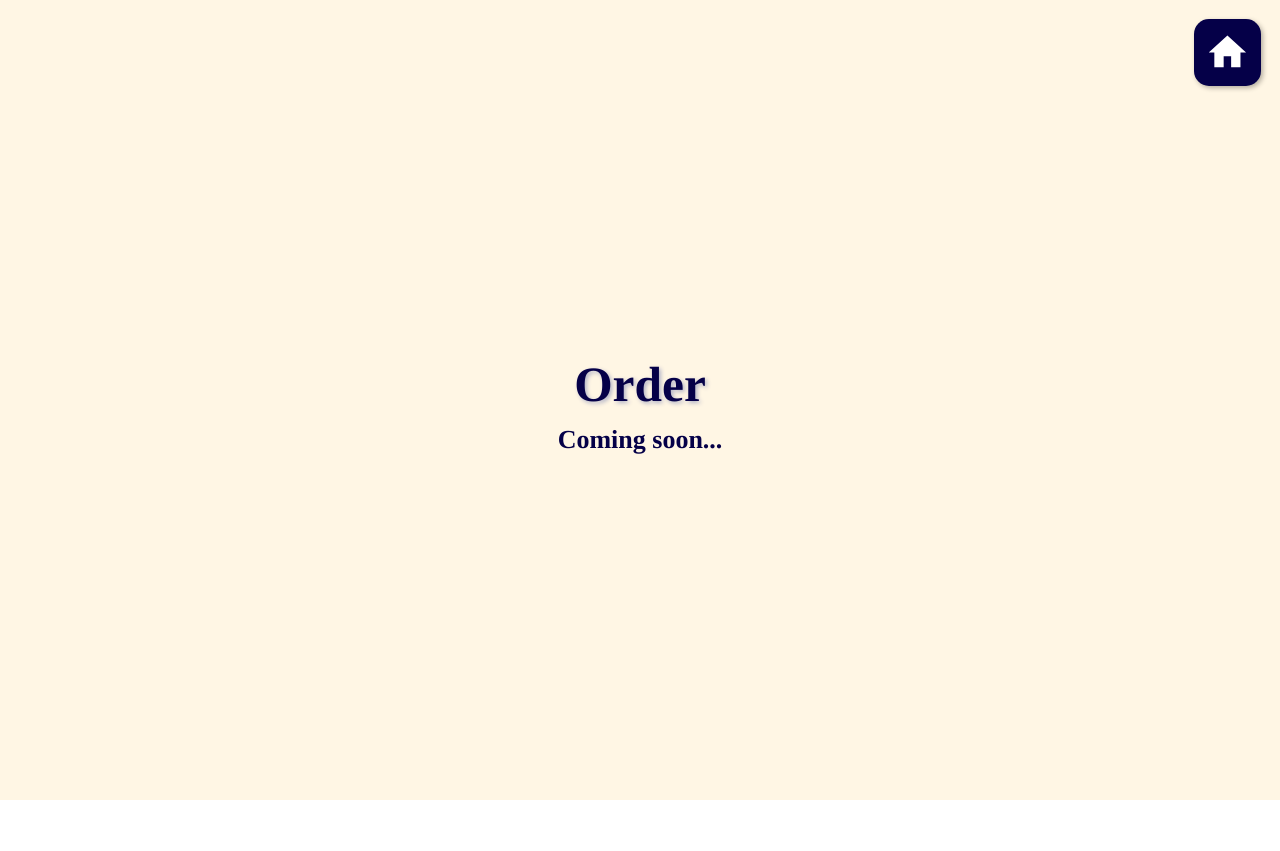
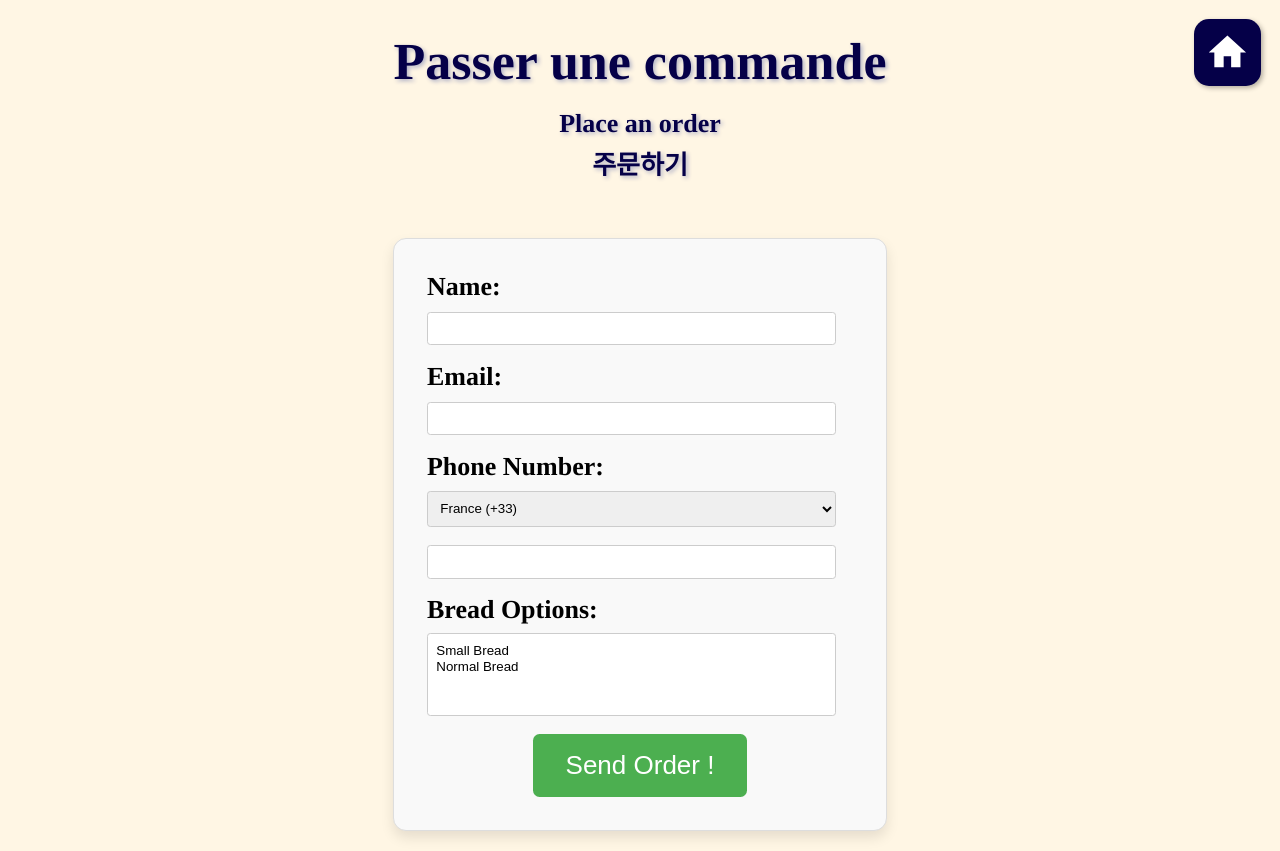
Before and after one commit to Kapwiing/miamlebonpain, a React (Create React App) app: page /order in a window 1280 px wide. Before the commit the page ends 800 px from the top, so only its background shows below. Built offline with nearby package versions, Linux system fonts and the light colour scheme.

Commit message:
Started to work on the order form

```diff
--- a/src/pages/Order.js
+++ b/src/pages/Order.js
@@ -1,17 +1,77 @@
 import '../style/Home.css';
+import '../style/Order.css';
 
 function Order() {
+    const validateEmail = (email) => {
+        const re = /^[^\s@]+@[^\s@]+\.[^\s@]+$/;
+        return re.test(String(email).toLowerCase());
+    };
+
+    const sanitizeInput = (input) => {
+        const element = document.createElement('div');
+        element.innerText = input;
+        return element.innerHTML;
+    };
+
+    const handleSubmit = (event) => {
+        event.preventDefault();
+        const email = sanitizeInput(event.target.email.value);
+        const name = sanitizeInput(event.target.name.value);
+        const countryCode = sanitizeInput(event.target.countryCode.value);
+        const phone = countryCode + sanitizeInput(event.target.phone.value);
+        const types = Array.from(event.target.types.selectedOptions).map(option => sanitizeInput(option.value));
+
+        if (!validateEmail(email)) {
+            alert("Please enter a valid email address.");
+            return;
+        }
+
+        console.log({ email, name, phone, types });
+
+        // Process sanitized inputs
+        alert("Form submitted!");
+    };
     return (
       <div className="Order">
         <header className="App-header">
           <div id="order">
-            <h1>Order</h1>
-            <p>
-              Coming soon...
-            </p>
-            </div>
+            <h1>Passer une commande</h1>
+            <h3>
+                Place an order
+                <br/>
+                주문하기
+            </h3>
+            <form onSubmit={handleSubmit}>
+              <div>
+                <label htmlFor="name">Name:</label>
+                <input type="text" id="name" name="name" required />
+              </div>
+              <div>
+                <label htmlFor="email">Email:</label>
+                <input type="email" id="email" name="email" required />
+              </div>
+              <div>
+                <label htmlFor="phone">Phone Number:</label>
+                <select id="countryCode" name="countryCode" required>
+                  <option value="+33">France (+33)</option>
+                  <option value="+82">South Korea (+82)</option>
+                  {/* <!-- Add more countries as needed --> */}
+                </select>
+                <input type="tel" id="phone" name="phone" pattern="[0-9]*" required />
+              </div>
+              <div>
+                <label htmlFor="types">Bread Options:</label>
+                <select id="types" name="types" multiple required>
+                  <option value="type2">Small Bread</option>
+                  <option value="type1">Normal Bread</option>
+                  {/* <!-- Add more types as needed --> */}
+                </select>
+              </div>
+              <button type="submit">Send Order !</button>
+            </form>
+          </div>
         </header>
-        </div>
+      </div>
     );
 }
 
--- /dev/null
+++ b/src/style/Order.css
@@ -0,0 +1,54 @@
+.Order {
+    text-align: center;
+    padding: 1.25em;
+}
+
+.Order h1 {
+    font-size: 2em;
+}
+
+.Order form {
+    display: inline-block;
+    text-align: left;
+    max-width: 25em;
+    width: 100%;
+    padding: 1.25em;
+    background-color: #f9f9f9;
+    border: 0.0625em solid #ddd;
+    border-radius: 0.5em;
+    box-shadow: 0 0.25em 0.5em rgba(0, 0, 0, 0.1);
+}
+
+.Order label {
+    display: block;
+    margin-bottom: 0.3125em;
+    font-weight: bold;
+}
+
+.Order input[type="text"],
+.Order input[type="email"],
+.Order input[type="tel"],
+.Order select {
+    width: calc(100% - 1.25em);
+    padding: 0.625em;
+    margin-bottom: 1.25em;
+    border: 0.0625em solid #ccc;
+    border-radius: 0.25em;
+    box-sizing: border-box;
+}
+
+.Order button[type="submit"] {
+    background-color: #4CAF50;
+    color: white;
+    padding: 0.625em 1.25em;
+    border: none;
+    border-radius: 0.25em;
+    cursor: pointer;
+    font-size: 1em;
+    display: block;
+    margin: 0 auto;
+}
+
+.Order button[type="submit"]:hover {
+    background-color: #45a049;
+}
```
